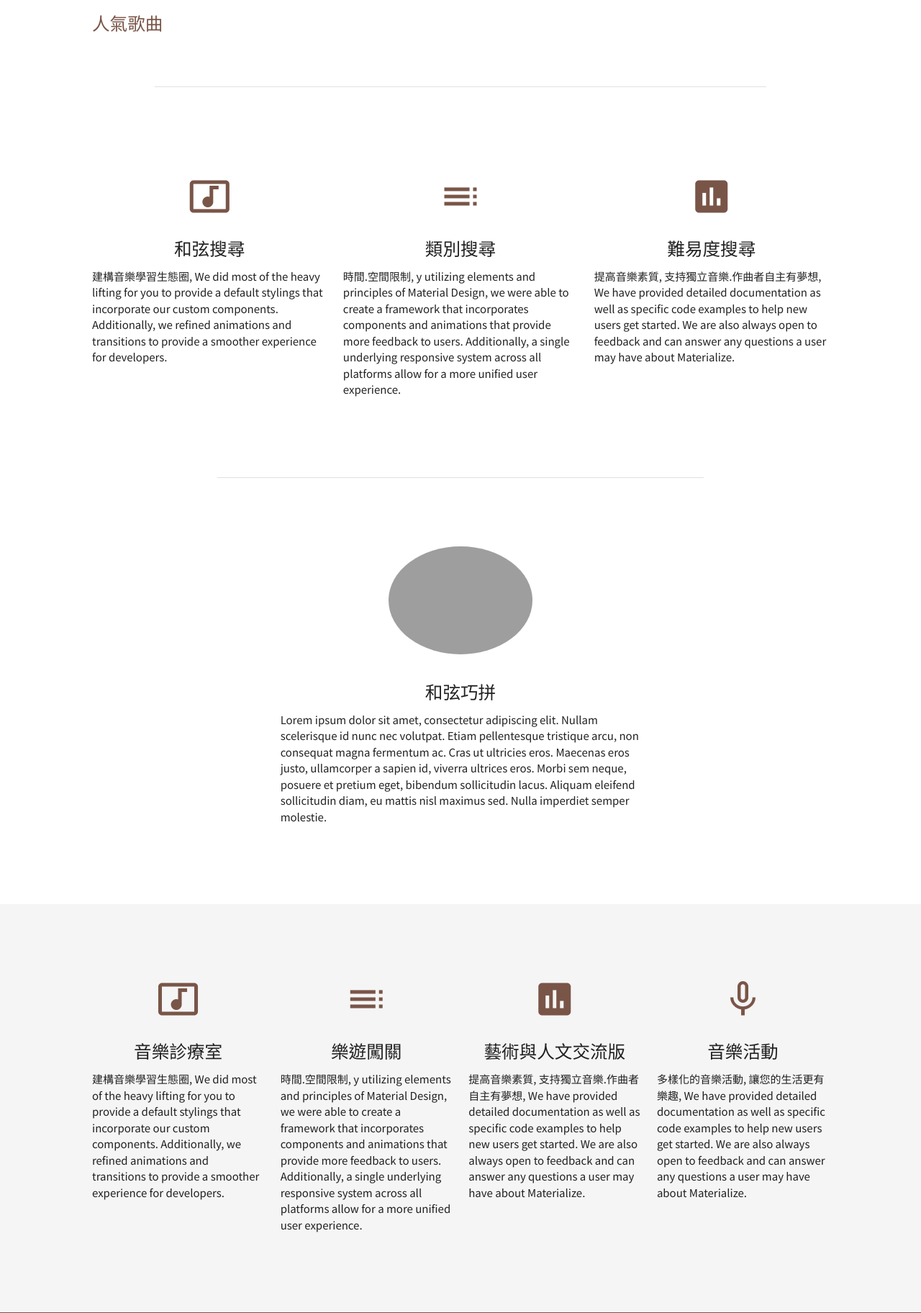
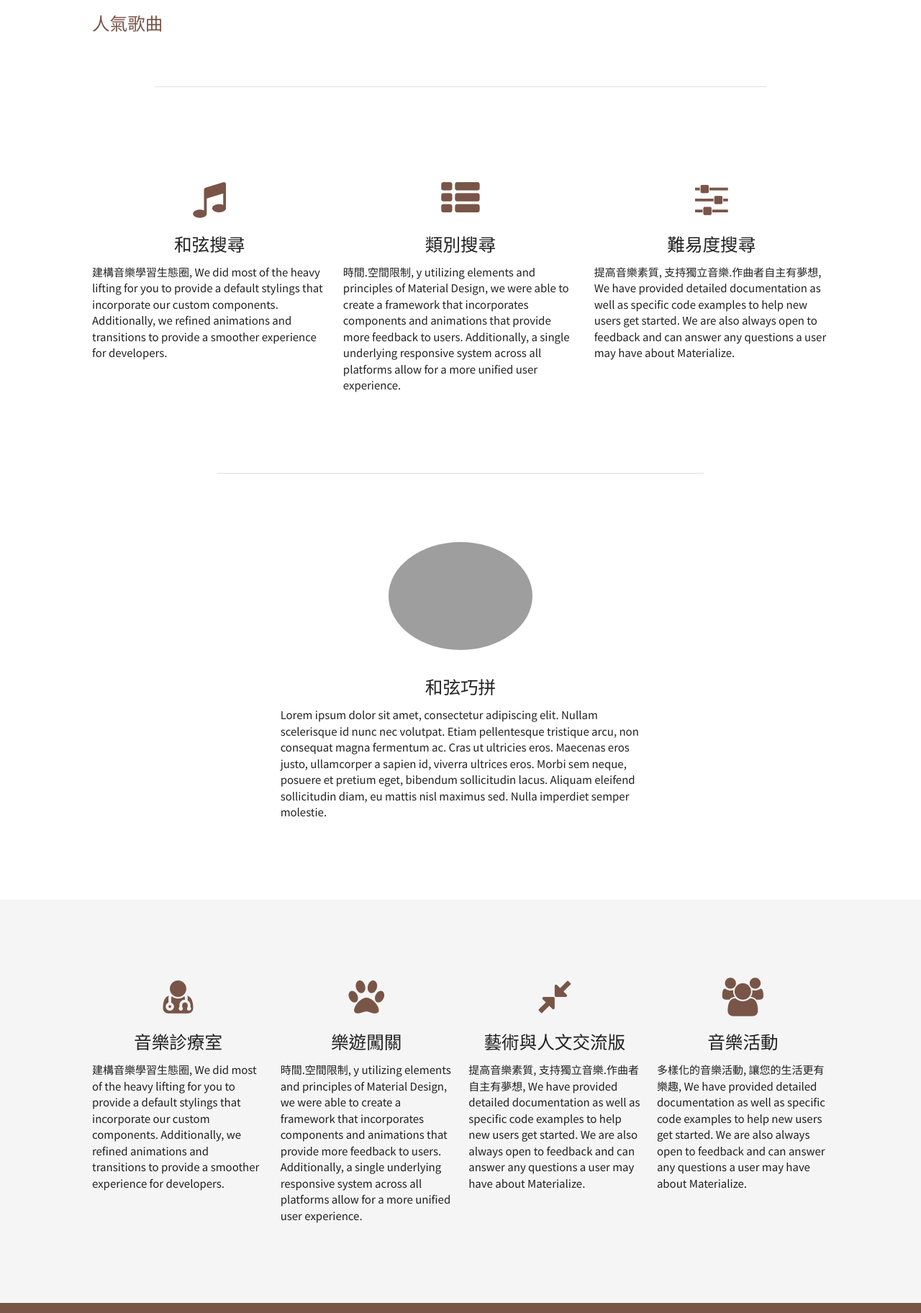
Before and after one commit to WanLinLin/Notebox, a Django app: template django_notebox/catear/notebox/templates/notebox/index.html in a window 1280 px wide. Shown: the part 696-2520 px from the top of the page at 72% size. Run offline with Django 3.2, Linux system fonts and the light colour scheme; the template is opened without the code that fills it: values that come from a table or form of the project are taken from there, others are empty; parts of the project's set-up code (start-up, migrations or seed data) failed here and were passed over; some libraries are stand-ins or nearby versions; grey boxes are pictures that could not be loaded.

Commit message:
nabber icons, dropdown setting

```diff
--- a/django_notebox/catear/notebox/templates/notebox/index.html
+++ b/django_notebox/catear/notebox/templates/notebox/index.html
@@ -4,9 +4,7 @@
 <head>
 	<meta charset="UTF-8">
 
-	<!--Import Google Icon Font-->
-	<link href="http://fonts.googleapis.com/icon?family=Material+Icons" rel="stylesheet">
-
+	<!-- font awesome icon -->
 	<link rel="stylesheet" href="https://maxcdn.bootstrapcdn.com/font-awesome/4.5.0/css/font-awesome.min.css">
 	<!--Import materialize.css-->
 	<link type="text/css" rel="stylesheet" href="{% static 'notebox/css/materialize.min.css' %}" media="screen,projection"/>
@@ -128,21 +126,21 @@
 		<!--   Icon Section   -->
 		<div class="row big-pad-block">
 			<div class="col s12 m4">
-				<h2 class="center brown-text"><i class="medium material-icons">music_video</i></h2>
+				<h2 class="center brown-text"><i class="fa fa-music"></i></h2>
 				<h5 class="center">和弦搜尋</h5>
 
 				<p class="light">建構音樂學習生態圈, We did most of the heavy lifting for you to provide a default stylings that incorporate our custom components. Additionally, we refined animations and transitions to provide a smoother experience for developers.</p>
 			</div>
 
 			<div class="col s12 m4">
-				<h2 class="center brown-text"><i class="medium material-icons">toc</i></h2>
+				<h2 class="center brown-text"><i class="fa fa-th-list"></i></h2>
 				<h5 class="center">類別搜尋</h5>
 
 				<p class="light">時間.空間限制, y utilizing elements and principles of Material Design, we were able to create a framework that incorporates components and animations that provide more feedback to users. Additionally, a single underlying responsive system across all platforms allow for a more unified user experience.</p>
 			</div>
 
 			<div class="col s12 m4">
-				<h2 class="center brown-text"><i class="medium material-icons">assessment</i></h2>
+				<h2 class="center brown-text"><i class="fa fa-sliders"></i></h2>
 				<h5 class="center">難易度搜尋</h5>
 
 				<p class="light">提高音樂素質, 支持獨立音樂.作曲者自主有夢想, We have provided detailed documentation as well as specific code examples to help new users get started. We are also always open to feedback and can answer any questions a user may have about Materialize.</p>
@@ -188,7 +186,7 @@
 			<div class="row big-pad-block">
 				<a href="#!" class="block-link">
 					<div class="col s12 m3">
-						<h2 class="center brown-text"><i class="medium material-icons">music_video</i></h2>
+						<h2 class="center brown-text"><i class="fa fa-user-md"></i></h2>
 						<h5 class="center">音樂診療室</h5>
 
 						<p class="light">建構音樂學習生態圈, We did most of the heavy lifting for you to provide a default stylings that incorporate our custom components. Additionally, we refined animations and transitions to provide a smoother experience for developers.</p>
@@ -197,7 +195,7 @@
 
 				<div class="col s12 m3">
 					<a href="#!" class="block-link">
-						<h2 class="center brown-text"><i class="medium material-icons">toc</i></h2>
+						<h2 class="center brown-text"><i class="fa fa-paw"></i></h2>
 						<h5 class="center">樂遊闖關</h5>
 
 						<p class="light">時間.空間限制, y utilizing elements and principles of Material Design, we were able to create a framework that incorporates components and animations that provide more feedback to users. Additionally, a single underlying responsive system across all platforms allow for a more unified user experience.</p>
@@ -206,7 +204,7 @@
 
 				<div class="col s12 m3">
 					<a href="#!" class="block-link">
-						<h2 class="center brown-text"><i class="medium material-icons">assessment</i></h2>
+						<h2 class="center brown-text"><i class="fa fa-compress"></i></h2>
 						<h5 class="center">藝術與人文交流版</h5>
 
 						<p class="light">提高音樂素質, 支持獨立音樂.作曲者自主有夢想, We have provided detailed documentation as well as specific code examples to help new users get started. We are also always open to feedback and can answer any questions a user may have about Materialize.</p>
@@ -215,7 +213,7 @@
 
 				<div class="col s12 m3">
 					<a href="#!" class="block-link">
-						<h2 class="center brown-text"><i class="medium material-icons">mic_none</i></h2>
+						<h2 class="center brown-text"><i class="fa fa-users"></i></h2>
 						<h5 class="center">音樂活動</h5>
 
 						<p class="light">多樣化的音樂活動, 讓您的生活更有樂趣, We have provided detailed documentation as well as specific code examples to help new users get started. We are also always open to feedback and can answer any questions a user may have about Materialize.</p>
@@ -243,13 +241,16 @@
 
 	$(document).ready(function() {
 		$('.button-collapse').sideNav();
-		$('.parallax').parallax();
+
+		// slider setting
 		$('.slider').slider({
 			'indicators': false,
 			'height': 600,
 			'interval': 4000,
 			'transition': 1000
 		});
+
+		// Navbar dropdown setting
 		$('.dropdown-button:contains("分類搜尋")').dropdown({
 			inDuration: 300,
 			constrain_width: false,
--- a/django_notebox/catear/notebox/templates/notebox/navbar.html
+++ b/django_notebox/catear/notebox/templates/notebox/navbar.html
@@ -12,9 +12,9 @@
 
       <!-- Dropdown Structure -->
       <ul id="dropdown1" class="dropdown-content">
-        <li><a class="brown-text darken-5" href="/notebox/overview/"><i class="medium material-icons left">music_video</i>和弦搜尋</a></li>
-        <li><a class="brown-text darken-5" href="/notebox/overview/"><i class="medium material-icons left">toc</i>類別搜尋</a></li>
-        <li><a class="brown-text darken-5" href="/notebox/overview/"><i class="medium material-icons left">assessment</i>難易度搜尋</a></li>
+        <li><a class="brown-text darken-5" href="/notebox/overview/"><i class="fa fa-music left"></i>和弦搜尋</a></li>
+        <li><a class="brown-text darken-5" href="/notebox/overview/"><i class="fa fa-th-list left"></i>類別搜尋</a></li>
+        <li><a class="brown-text darken-5" href="/notebox/overview/"><i class="fa fa-sliders left"></i>難易度搜尋</a></li>
       </ul>
 
       <!-- normal nav-->
```
Also changed, not shown: django_notebox/catear/notebox/templates/notebox/account_info.html (+9 -1 lines), django_notebox/catear/notebox/templates/notebox/account_info_favorite.html (+9 -1 lines), django_notebox/catear/notebox/templates/notebox/overview.html (+10 -1 lines), django_notebox/catear/notebox/templates/notebox/player.html (+9 -0 lines).
